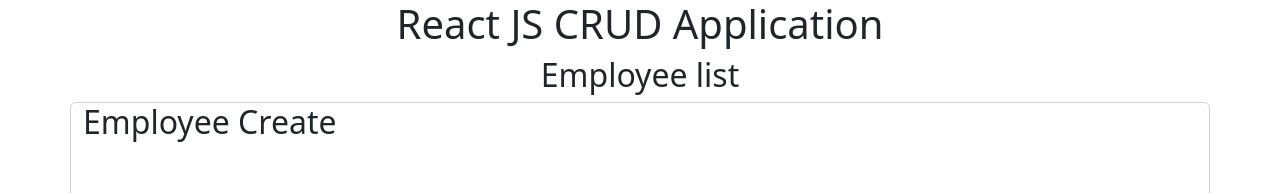
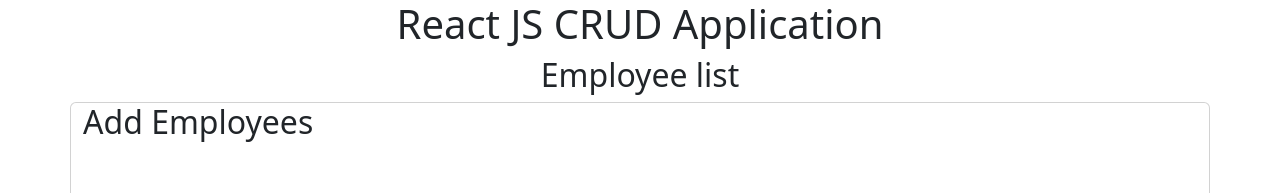
Before and after one commit to moh-ariful/React-js-CRUD-Django-REST-Framework-Application, a React (Create React App) app: page /employee/detail/1 in a window 1280 px wide. Shown: the top 193 px of the page. Built offline with nearby package versions, Linux system fonts and the light colour scheme; data requests are answered from the project's data file.

Commit message:
Updating detail page

```diff
--- a/src/EmpDetail.js
+++ b/src/EmpDetail.js
@@ -25,7 +25,7 @@ const EmpDetail = () => {
 
             <div className="card row" style={{ "textAlign": "left" }}>
                 <div className="card-title">
-                    <h2>Employee Create</h2>
+                    <h2>Add Employees</h2>
                 </div>
                 <div className="card-body"></div>
 
```
